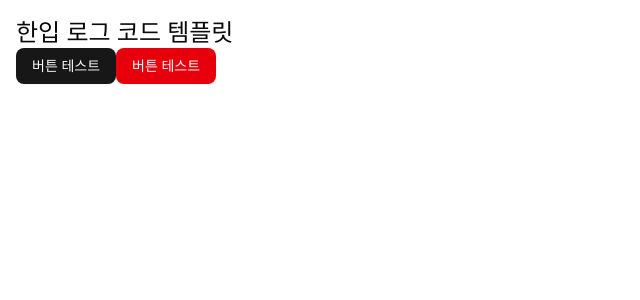
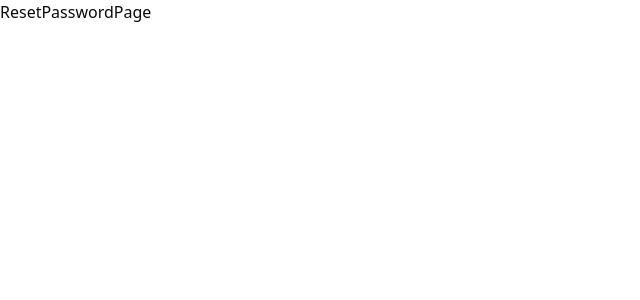
Before and after one commit to KimSuro5773/react-sns-project, a React (Vite) app: page /reset-password in a window 1280 px wide. Shown: the top 300 px of the page, without its empty margins (0-640 px from the left). Built offline with nearby package versions, Linux system fonts and the light colour scheme.

Commit message:
feat: React Router 초기 설정 및 페이지 정의 및 연결
- src/pages 폴더에 각 페이지 컴포넌트 정의

```diff
--- a/src/App.tsx
+++ b/src/App.tsx
@@ -1,11 +1,5 @@
-import { Button } from "@/components/ui/button";
+import RootRoute from "@/root-route";
 
 export default function App() {
-  return (
-    <div className="p-4">
-      <h1 className="text-2xl">한입 로그 코드 템플릿</h1>
-      <Button>버튼 테스트</Button>
-      <Button variant={"destructive"}>버튼 테스트</Button>
-    </div>
-  );
+  return <RootRoute />;
 }
--- /dev/null
+++ b/src/pages/forget-password-page.tsx
@@ -0,0 +1,3 @@
+export default function ForgetPasswordPage() {
+  return <div>ForgetPasswordPage</div>;
+}
--- /dev/null
+++ b/src/pages/index-page.tsx
@@ -0,0 +1,3 @@
+export default function IndexPage() {
+  return <div>IndexPage</div>;
+}
--- /dev/null
+++ b/src/pages/post-detail-page.tsx
@@ -0,0 +1,3 @@
+export default function PostDetailPage() {
+  return <div>PostDetailPage</div>;
+}
--- /dev/null
+++ b/src/pages/profile-detail-page.tsx
@@ -0,0 +1,3 @@
+export default function ProfileDetailPage() {
+  return <div>ProfileDetailPage</div>;
+}
--- /dev/null
+++ b/src/pages/reset-password-page.tsx
@@ -0,0 +1,3 @@
+export default function ResetPasswordPage() {
+  return <div>ResetPasswordPage</div>;
+}
--- /dev/null
+++ b/src/pages/sign-in-page.tsx
@@ -0,0 +1,3 @@
+export default function SignInPage() {
+  return <div>SignInPage</div>;
+}
--- /dev/null
+++ b/src/pages/sign-up-page.tsx
@@ -0,0 +1,3 @@
+export default function SignUpPage() {
+  return <div>SignUpPage</div>;
+}
--- /dev/null
+++ b/src/root-route.tsx
@@ -0,0 +1,25 @@
+import { Navigate, Route, Routes } from "react-router";
+import SignInPage from "@/pages/sign-in-page";
+import SignUpPage from "@/pages/sign-up-page";
+import ForgetPasswordPage from "@/pages/forget-password-page";
+import IndexPage from "@/pages/index-page";
+import PostDetailPage from "@/pages/post-detail-page";
+import ProfileDetailPage from "@/pages/profile-detail-page";
+import ResetPasswordPage from "@/pages/reset-password-page";
+
+export default function RootRoute() {
+  return (
+    <Routes>
+      <Route path="/sign-in" element={<SignInPage />} />
+      <Route path="/sign-up" element={<SignUpPage />} />
+      <Route path="/forget-password" element={<ForgetPasswordPage />} />
+
+      <Route path="/" element={<IndexPage />} />
+      <Route path="/post/:postId" element={<PostDetailPage />} />
+      <Route path="/profile/:userId" element={<ProfileDetailPage />} />
+      <Route path="/reset-password" element={<ResetPasswordPage />} />
+
+      <Route path="*" element={<Navigate to={"/"} />} />
+    </Routes>
+  );
+}
```
